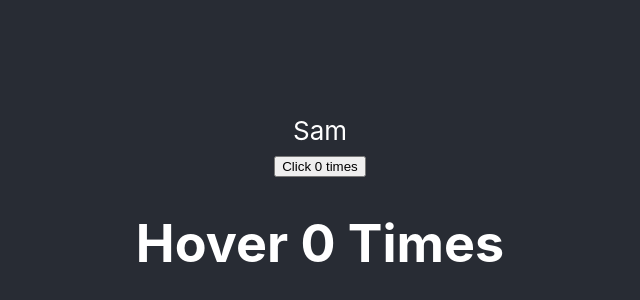
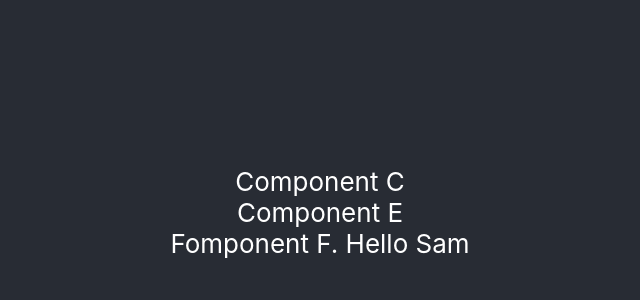
Before and after one commit to mizugakun/React_Begginer, a React (Create React App) app: page / in a window 1280 px wide. Shown: the part 188-488 px from the top of the page, without its empty margins (320-960 px from the left). Built offline with nearby package versions, Linux system fonts and the light colour scheme.

Commit message:
lesson-39-context-part-2

```diff
--- a/src/App.js
+++ b/src/App.js
@@ -46,6 +46,8 @@
 import NewCounter_children from './components/37_Render Props part 2/NewCounter_children';
 import ClickCounterTwo02 from './components/37_Render Props part 2/ClickCounterTwo02';
 import HoverCountTwo02 from './components/37_Render Props part 2/HoverCountTwo02';
+import ComponentC from './components/38_Context part 1/ComponentC';
+import { UserProvider } from './components/38_Context part 1/UserContext';
 
 function App() {
   return (
@@ -143,7 +145,7 @@
         {/* <ClickCounterTwo />
         <HoverCountTwo /> */}
 
-        <User render={(isLoggedIn) => isLoggedIn ? "Sam" : "Guest"} />
+        {/* <User render={(isLoggedIn) => isLoggedIn ? "Sam" : "Guest"} />
         <NewCounter render={(count, incrementCount) => (
           <ClickCounterTwo02
             count={count}
@@ -159,7 +161,12 @@
               />
             )
           }
-        </NewCounter_children>
+        </NewCounter_children> */}
+
+        {/* The value provided by UserProvider can be consumed by every descendant component of ComponentC */}
+        <UserProvider value="Sam">
+          <ComponentC/>
+        </UserProvider>
       </header>
     </div>
   );
--- /dev/null
+++ b/src/components/38_Context part 1/ComponentC.js
@@ -0,0 +1,14 @@
+import React, { Component } from 'react'
+import ComponentE from './ComponentE'
+class ComponentC extends Component {
+    render() {
+        return (
+            <div>
+              Component C
+              <ComponentE />
+            </div>
+        )
+    }
+}
+
+export default ComponentC
--- /dev/null
+++ b/src/components/38_Context part 1/ComponentE.js
@@ -0,0 +1,14 @@
+import React, { Component } from 'react'
+import ComponentF from './ComponentF'
+class ComponentE extends Component {
+    render() {
+        return (
+            <div>
+              Component E
+              <ComponentF />
+            </div>
+        )
+    }
+}
+
+export default ComponentE
--- /dev/null
+++ b/src/components/38_Context part 1/ComponentF.js
@@ -0,0 +1,18 @@
+import React, { Component } from 'react'
+import { UserConsumer } from './UserContext'
+
+class ComponentF extends Component {
+    render() {
+        return (
+            <UserConsumer>
+                {
+                    (username) => {
+                    return <div>Fomponent F. Hello {username}</div>
+                    }
+                }
+            </UserConsumer>
+        )
+    }
+}
+
+export default ComponentF
--- /dev/null
+++ b/src/components/38_Context part 1/UserContext.js
@@ -0,0 +1,8 @@
+import React from 'react'
+
+const UserContext = React.createContext()
+
+const UserProvider = UserContext.Provider
+const UserConsumer = UserContext.Consumer
+
+export {UserProvider, UserConsumer}
```
Also changed, not shown: src/components/38_Context part 1/38_Context.txt.
